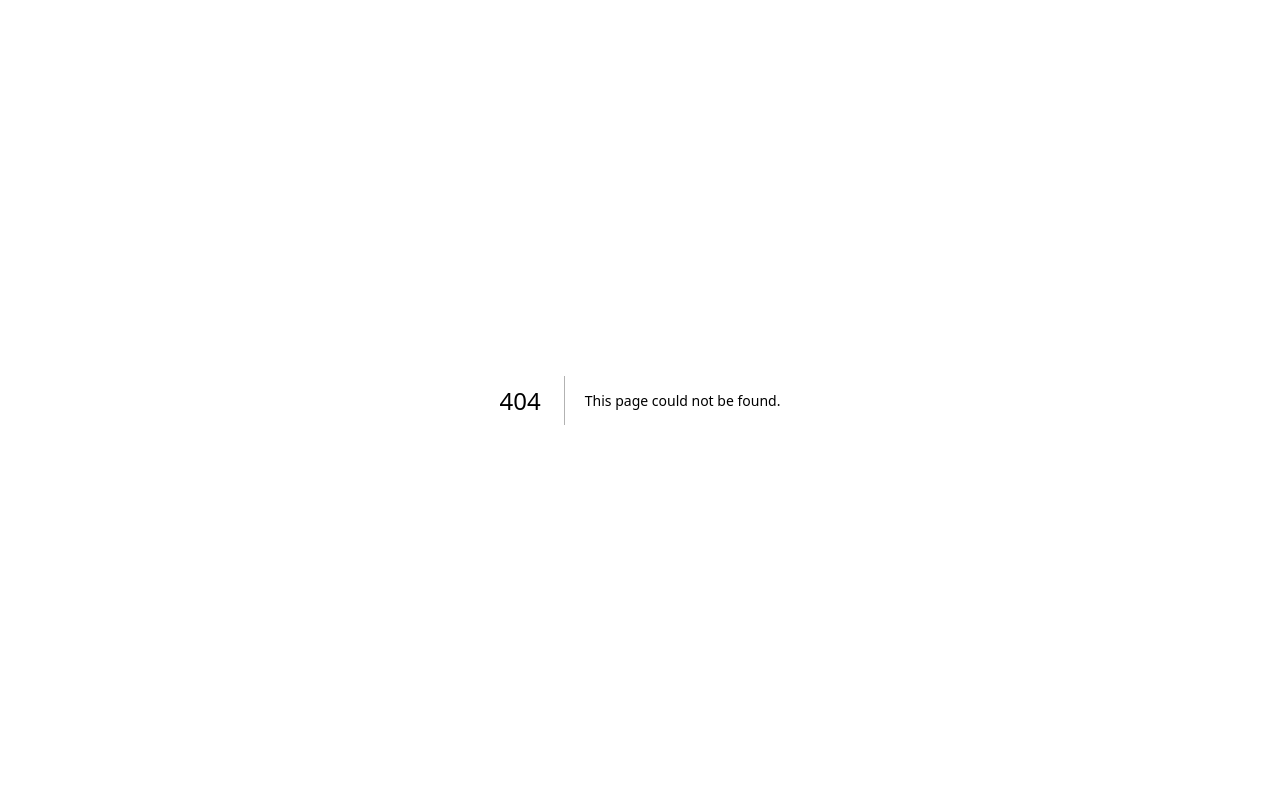
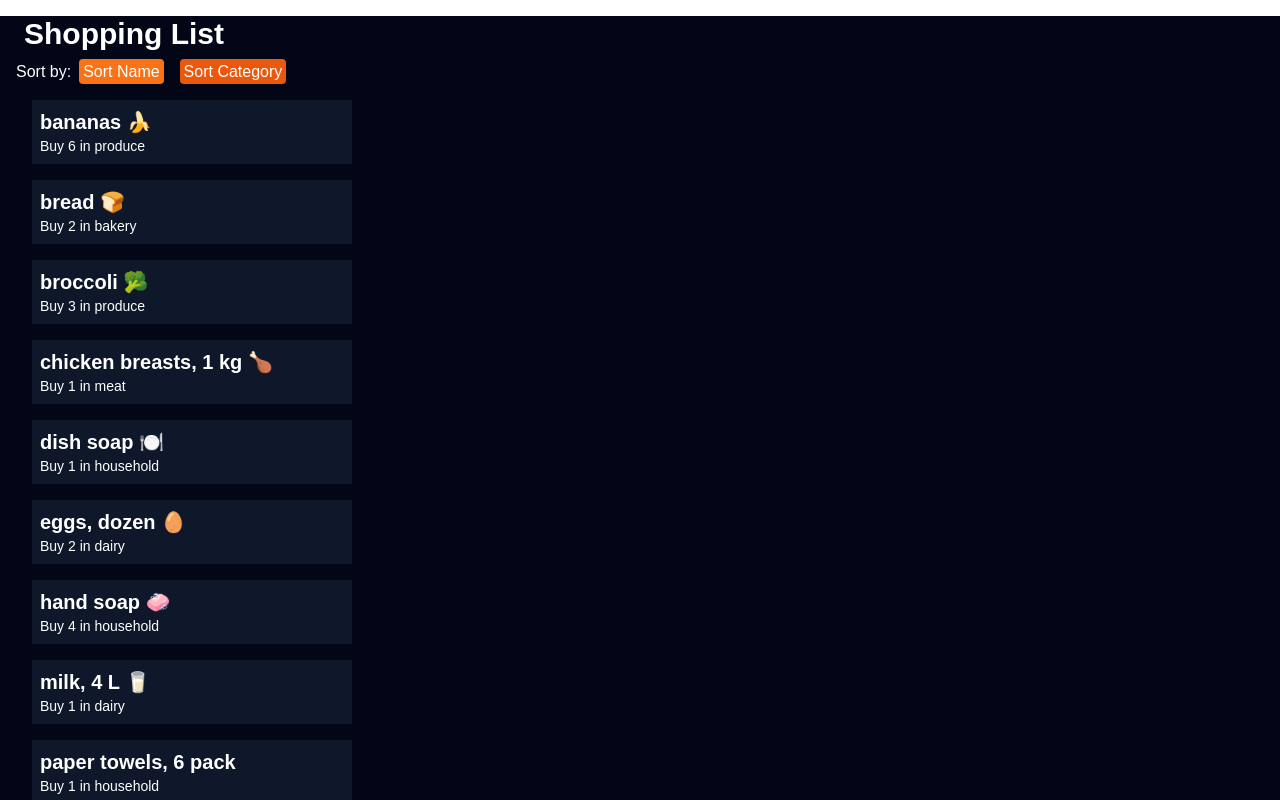
Before and after one commit to GabrielEllie/cprg306-assignments, a Next.js app: page /week-6 in a window 1280 px wide. Before the commit this address had no page. Shown: the top 800 px of the page. Built offline with nearby package versions, Linux system fonts and the light colour scheme.

Commit message:
Week-6
Created week-6 folder to create sorts for the item-list. Not implemented Grouped Category.

```diff
--- a/app/page.js
+++ b/app/page.js
@@ -9,6 +9,7 @@ export default function Home() {
       <p><Link href="./week-3">Week-3 Page</Link></p>
       <p><Link href="./week-4">Week-4 Page</Link></p>
       <p><Link href="./week-5">Week-5 Page</Link></p>
+      <p><Link href="./week-6">Week-6 Page</Link></p>
       <h2>Course Example Links</h2>
     </main>
   );
--- /dev/null
+++ b/app/week-6/item-list.js
@@ -0,0 +1,47 @@
+"use client"
+import { useState } from "react";
+import Item from "./item";
+import items from "./items.json";
+
+export default function ItemList() {
+    const btnStyle = "text-white rounded p-1 m-2 active:bg-yellow-500 ";
+    let itemsList = items.map( (item) => ({...item}));
+
+    // state for checking what to sort the list by
+    const [sortBy, setSortBy] = useState("name");
+
+    // switches sortBy variable
+    const sortByName = () => setSortBy("name");
+    const sortByCategory = () => setSortBy("category");
+
+    //sorts the current list depending on the sortBy variable
+    itemsList.sort( (a, b) => {
+        if (isNaN(parseInt(a[sortBy]))) {
+
+            let varA = a[sortBy];
+            let varB = b[sortBy];
+
+            if (varA < varB ) {
+                return -1;
+            }
+            if (varB < varA ) {
+                return 1;
+            }
+        }
+    });
+
+    return(
+        <div>
+            <div className="inline-block">
+                <label>Sort by:</label>
+                <buttton className={`bg-orange-500 ${btnStyle}`} onClick={sortByName}>Sort Name</buttton>
+                <buttton className={`bg-orange-600 ${btnStyle}`} onClick={sortByCategory}>Sort Category</buttton>
+            </div>
+
+            {itemsList.map((obj) => (
+                <Item itemObj={obj} key={obj.id}/>
+            ))}
+        </div>
+    );
+
+};
--- /dev/null
+++ b/app/week-6/item.js
@@ -0,0 +1,17 @@
+export default function Item({itemObj}) {
+
+    const {id, name, quantity, category} = itemObj;
+
+    return(
+        <ul>
+            {/* <li className={textStyle}>{id}</li> */}
+            <li className="p-2 m-4 bg-slate-900 w-80 max-w-sm" key={id}>
+                <h2 className="text-xl font-bold" >{name}</h2>
+                <div className="text-sm">
+                    <p>Buy {quantity} in {category}</p>
+                </div>
+            </li>
+        </ul>
+    );
+
+}
--- /dev/null
+++ b/app/week-6/items.json
@@ -0,0 +1,75 @@
+
+[
+    {
+        "id": "1h2GJKH12gkHG31h1H",
+        "name": "milk, 4 L 🥛",
+        "quantity": 1,
+        "category": "dairy"
+    },
+    {
+        "id": "2KJH3k2j3H1k2J3K1H",
+        "name": "bread 🍞",
+        "quantity": 2,
+        "category": "bakery"
+    },
+    {
+        "id": "3h2KJH3k2j3H1k2J3",
+        "name": "eggs, dozen 🥚",
+        "quantity": 2,
+        "category": "dairy"
+    },
+    {
+        "id": "4k2J3K1H2GJKH12gk",
+        "name": "bananas 🍌",
+        "quantity": 6,
+        "category": "produce"
+    },
+    {
+        "id": "5H1h1H2KJH3k2j3H",
+        "name": "broccoli 🥦",
+        "quantity": 3,
+        "category": "produce"
+    },
+    {
+        "id": "6H1k2J3K1H2GJKH1",
+        "name": "chicken breasts, 1 kg 🍗",
+        "quantity": 1,
+        "category": "meat"
+    },
+    {
+        "id": "7gkHG31h1H2KJH3k",
+        "name": "pasta sauce 🍝",
+        "quantity": 3,
+        "category": "canned goods"
+    },
+    {
+        "id": "8j3H1k2J3K1H2GJK",
+        "name": "spaghetti, 454 g 🍝",
+        "quantity": 2,
+        "category": "dry goods"
+    },
+    {
+        "id": "9H12gkHG31h1H2KJ",
+        "name": "toilet paper, 12 pack 🧻",
+        "quantity": 1,
+        "category": "household"
+    },
+    {
+        "id": "10H3k2j3H1k2J3K1",
+        "name": "paper towels, 6 pack",
+        "quantity": 1,
+        "category": "household"
+    },
+    {
+        "id": "11k2J3K1H2GJKH12",
+        "name": "dish soap 🍽️",
+        "quantity": 1,
+        "category": "household"
+    },
+    {
+        "id": "12GJKH12gkHG31h1",
+        "name": "hand soap 🧼",
+        "quantity": 4,
+        "category": "household"
+    }
+]
--- /dev/null
+++ b/app/week-6/page.js
@@ -0,0 +1,13 @@
+import ItemList from "./item-list";
+
+export default function Page() {
+    return(
+        <main className="bg-slate-950">
+            <div className="m-4 text-white">
+                <h2 className="text-3xl font-bold m-2">Shopping List</h2>
+                <ItemList />
+            </div>
+
+        </main>
+    );
+}
```
